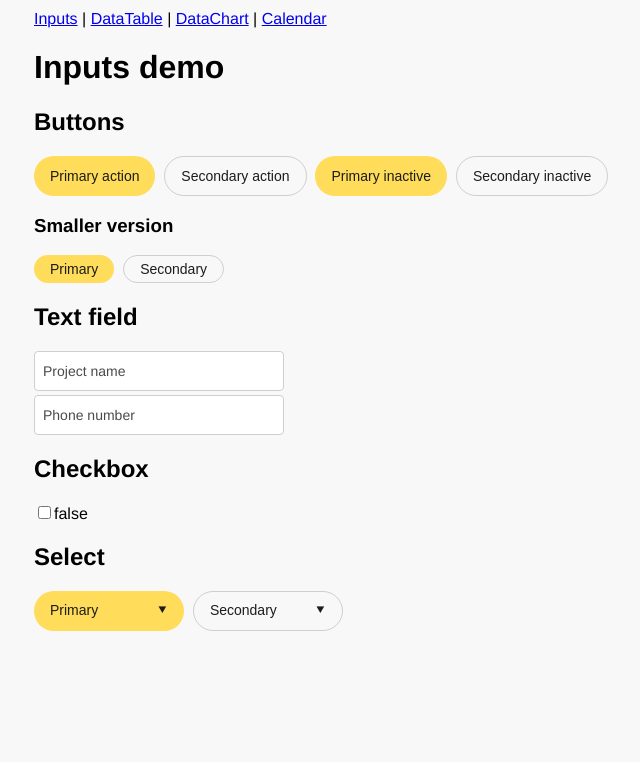
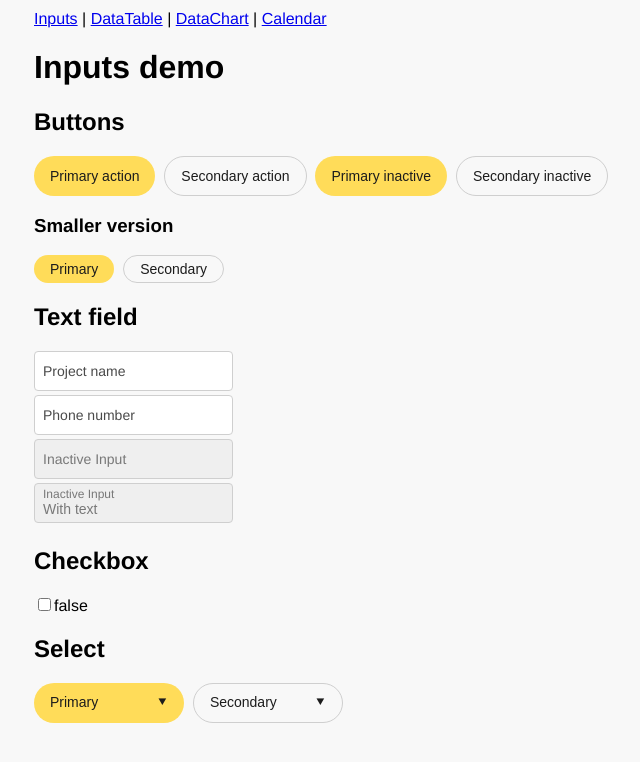
Before and after one commit to rboyts/sunshine, a Vue app: page / in a window 1280 px wide. Shown: the top 762 px of the page, without its empty margins (26-666 px from the left). Built offline with nearby package versions, Linux system fonts and the light colour scheme.

Commit message:
Input states

```diff
--- a/package.json
+++ b/package.json
@@ -18,6 +18,7 @@
     "vue-router": "^3.0.1"
   },
   "devDependencies": {
+    "@types/dom-inputevent": "^1.0.3",
     "@types/jspdf": "^1.1.31",
     "@vue/cli-plugin-babel": "^3.0.1",
     "@vue/cli-plugin-typescript": "^3.0.1",
--- a/src/components/UiInput.vue
+++ b/src/components/UiInput.vue
@@ -1,7 +1,10 @@
 <template>
-  <div
+  <span
     class="ui-input"
-    :class="{'ui-input--focus': hasFocus}"
+    :class="{
+      'ui-input--focus': hasFocus,
+      'ui-input--inactive': inactive,
+    }"
   >
     <span
       class="ui-input--label"
@@ -12,11 +15,15 @@
 
     <input
       class="ui-input--input"
-      v-model="text"
+      :type="type"
+      :value="value"
+      :disabled="inactive"
+      @input="onInput"
+      @keypress="onKeyPress"
       @focus="hasFocus = true"
       @blur="hasFocus = false"
     />
-  </div>
+  </span>
 </template>
 
 <script lang="ts">
@@ -27,19 +34,63 @@ export default Vue.extend({
 
   props: {
     label: String,
+    value: {
+      type: String,
+      default: '',
+    },
+    phone: {
+      type: Boolean,
+      default: false,
+    },
+    inactive: {
+      type: Boolean,
+      default: false,
+    },
   },
 
   data() {
     return {
-      text: '',
       hasFocus: false,
     };
   },
 
   computed: {
     hasText(): boolean {
-      return this.text !== '';
-    }
+      return !!this.value;
+    },
+
+    type(): string {
+      if (this.phone) {
+        return 'tel';
+      } else {
+        return 'text';
+      }
+    },
+  },
+
+  methods: {
+    onInput(event: InputEvent) {
+      let input = event.target as HTMLInputElement;
+      this.$emit('input', input.value);
+    },
+
+    onKeyPress(event: KeyboardEvent) {
+      if (!this.isValidKey(event.keyCode)) {
+        event.preventDefault();
+      }
+    },
+
+    isValidKey(keyCode: number): boolean {
+      if (this.phone) {
+        return (
+          keyCode === 43 ||
+          keyCode === 45 ||
+          keyCode >= 48 && keyCode <= 57
+        );
+      } else {
+        return true;
+      }
+    },
   },
 
 });
--- a/src/style/components.scss
+++ b/src/style/components.scss
@@ -51,6 +51,7 @@
 
 .ui-input {
   position: relative;
+  display: inline-block;
   border: 1px solid $input-border-color;
   border-radius: 4px;  // 4% / 2% gives no visible radius
   background-color: $input-bg-color;
@@ -65,6 +66,15 @@
     border: 1px solid $color-edit;
     // box-shadow: inset 0 0 0 0.0625 $color-edit;
     // box-shadow: inset 0 0 0 0.125em $color-edit;
+  }
+
+  &.ui-input--inactive {
+    background-color: $almost-gray;
+
+    .ui-input--label,
+    .ui-input--input {
+      color: $grayer;
+    }
   }
 }
 
--- a/src/views/InputsDemo.vue
+++ b/src/views/InputsDemo.vue
@@ -16,8 +16,22 @@
 
     <h2>Text field</h2>
 
-    <ui-input label="Project name" />
-    <ui-input label="Phone number" />
+    <div>
+      <ui-input v-model="name" label="Project name" /> {{ name }}
+    </div>
+
+    <div>
+      <ui-input v-model="number" phone label="Phone number" /> {{ number }}
+    </div>
+
+    <div>
+      <ui-input label="Inactive Input" inactive />
+    </div>
+
+    <div>
+      <ui-input label="Inactive Input" value="With text" inactive />
+    </div>
+
 
     <!--
       TODO
@@ -70,6 +84,8 @@ export default Vue.extend({
   data() {
     return {
       checked: false,
+      name: '',
+      number: '',
       countries: [
         {title: 'Norge'},
         {title: 'Sverige'},
--- a/tsconfig.json
+++ b/tsconfig.json
@@ -11,7 +11,8 @@
     "sourceMap": true,
     "baseUrl": ".",
     "types": [
-      "webpack-env"
+      "webpack-env",
+      "dom-inputevent"
     ],
     "paths": {
       "@/*": [
```
Also changed, not shown: 1 other file (tests, documents, lock files or other folders).
